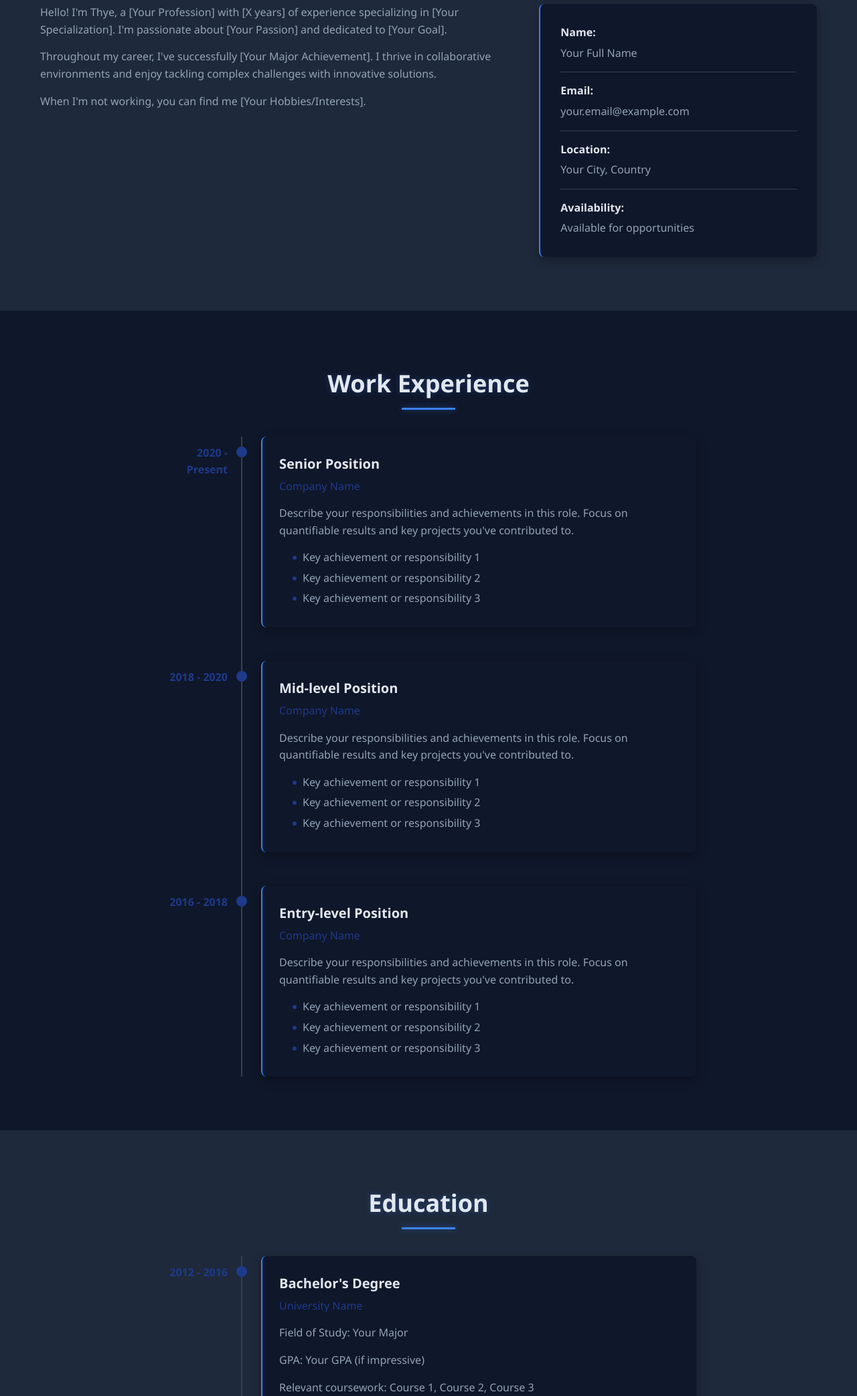
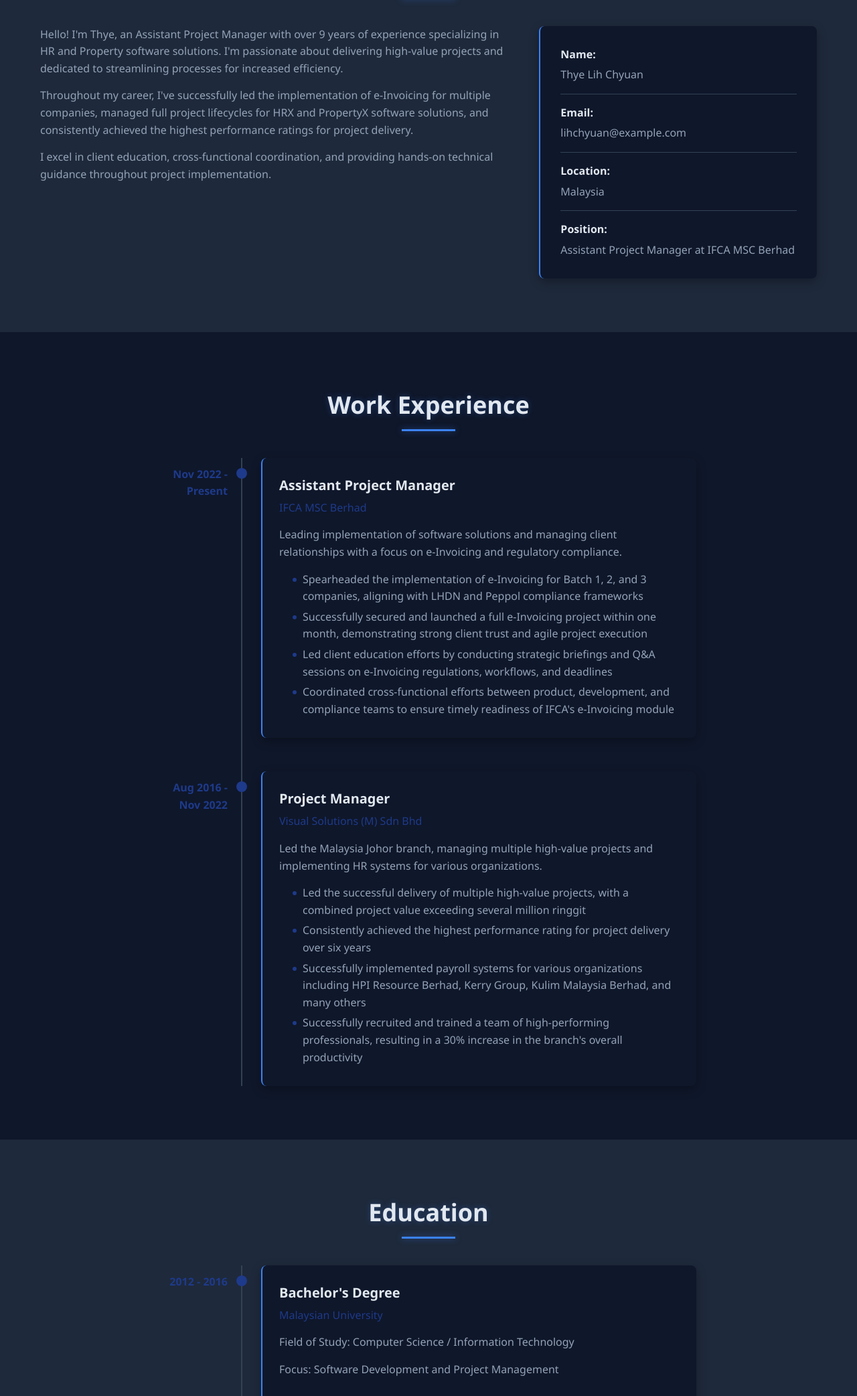
Before and after one commit to lihchyuan/Resume, a plain HTML site: page index.html in a window 1280 px wide. Shown: the part 715-2800 px from the top of the page at 67% size. Drawn offline with Linux system fonts and the light colour scheme.

Commit message:
Update resume with Thye Lih Chyuan's professional information from JobStreet profile

```diff
--- a/index.html
+++ b/index.html
@@ -36,8 +36,8 @@
         <div class="container">
             <div class="hero-content full-width">
                 <h1>Thye Lih Chyuan</h1>
-                <h2>Professional Title</h2>
-                <p>I'm a passionate professional with expertise in Project Management. Dedicated to delivering high-quality solutions and continuous learning.</p>
+                <h2>Assistant Project Manager</h2>
+                <p>Experienced Project Manager with a strong background in HR and Property software solutions. Proven track record in end-to-end project management, client support, and team leadership.</p>
                 <div class="hero-buttons">
                     <a href="#contact" class="btn primary-btn">Contact Me</a>
                     <a href="assets/resume.pdf" class="btn secondary-btn" download>Download CV</a>
@@ -51,26 +51,26 @@
             <h2 class="section-title">About Me</h2>
             <div class="about-content">
                 <div class="about-text">
-                    <p>Hello! I'm Thye, a [Your Profession] with [X years] of experience specializing in [Your Specialization]. I'm passionate about [Your Passion] and dedicated to [Your Goal].</p>
-                    <p>Throughout my career, I've successfully [Your Major Achievement]. I thrive in collaborative environments and enjoy tackling complex challenges with innovative solutions.</p>
-                    <p>When I'm not working, you can find me [Your Hobbies/Interests].</p>
+                    <p>Hello! I'm Thye, an Assistant Project Manager with over 9 years of experience specializing in HR and Property software solutions. I'm passionate about delivering high-value projects and dedicated to streamlining processes for increased efficiency.</p>
+                    <p>Throughout my career, I've successfully led the implementation of e-Invoicing for multiple companies, managed full project lifecycles for HRX and PropertyX software solutions, and consistently achieved the highest performance ratings for project delivery.</p>
+                    <p>I excel in client education, cross-functional coordination, and providing hands-on technical guidance throughout project implementation.</p>
                 </div>
                 <div class="about-details">
                     <div class="detail-item">
                         <span class="detail-label">Name:</span>
-                        <span class="detail-value">Your Full Name</span>
+                        <span class="detail-value">Thye Lih Chyuan</span>
                     </div>
                     <div class="detail-item">
                         <span class="detail-label">Email:</span>
-                        <span class="detail-value">your.email@example.com</span>
+                        <span class="detail-value">lihchyuan@example.com</span>
                     </div>
                     <div class="detail-item">
                         <span class="detail-label">Location:</span>
-                        <span class="detail-value">Your City, Country</span>
+                        <span class="detail-value">Malaysia</span>
                     </div>
                     <div class="detail-item">
-                        <span class="detail-label">Availability:</span>
-                        <span class="detail-value">Available for opportunities</span>
+                        <span class="detail-label">Position:</span>
+                        <span class="detail-value">Assistant Project Manager at IFCA MSC Berhad</span>
                     </div>
                 </div>
             </div>
@@ -83,43 +83,31 @@
             <div class="timeline">
                 <div class="timeline-item">
                     <div class="timeline-dot"></div>
-                    <div class="timeline-date">2020 - Present</div>
+                    <div class="timeline-date">Nov 2022 - Present</div>
                     <div class="timeline-content">
-                        <h3>Senior Position</h3>
-                        <h4>Company Name</h4>
-                        <p>Describe your responsibilities and achievements in this role. Focus on quantifiable results and key projects you've contributed to.</p>
+                        <h3>Assistant Project Manager</h3>
+                        <h4>IFCA MSC Berhad</h4>
+                        <p>Leading implementation of software solutions and managing client relationships with a focus on e-Invoicing and regulatory compliance.</p>
                         <ul>
-                            <li>Key achievement or responsibility 1</li>
-                            <li>Key achievement or responsibility 2</li>
-                            <li>Key achievement or responsibility 3</li>
+                            <li>Spearheaded the implementation of e-Invoicing for Batch 1, 2, and 3 companies, aligning with LHDN and Peppol compliance frameworks</li>
+                            <li>Successfully secured and launched a full e-Invoicing project within one month, demonstrating strong client trust and agile project execution</li>
+                            <li>Led client education efforts by conducting strategic briefings and Q&A sessions on e-Invoicing regulations, workflows, and deadlines</li>
+                            <li>Coordinated cross-functional efforts between product, development, and compliance teams to ensure timely readiness of IFCA's e-Invoicing module</li>
                         </ul>
                     </div>
                 </div>
                 <div class="timeline-item">
                     <div class="timeline-dot"></div>
-                    <div class="timeline-date">2018 - 2020</div>
+                    <div class="timeline-date">Aug 2016 - Nov 2022</div>
                     <div class="timeline-content">
-                        <h3>Mid-level Position</h3>
-                        <h4>Company Name</h4>
-                        <p>Describe your responsibilities and achievements in this role. Focus on quantifiable results and key projects you've contributed to.</p>
+                        <h3>Project Manager</h3>
+                        <h4>Visual Solutions (M) Sdn Bhd</h4>
+                        <p>Led the Malaysia Johor branch, managing multiple high-value projects and implementing HR systems for various organizations.</p>
                         <ul>
-                            <li>Key achievement or responsibility 1</li>
-                            <li>Key achievement or responsibility 2</li>
-                            <li>Key achievement or responsibility 3</li>
-                        </ul>
-                    </div>
-                </div>
-                <div class="timeline-item">
-                    <div class="timeline-dot"></div>
-                    <div class="timeline-date">2016 - 2018</div>
-                    <div class="timeline-content">
-                        <h3>Entry-level Position</h3>
-                        <h4>Company Name</h4>
-                        <p>Describe your responsibilities and achievements in this role. Focus on quantifiable results and key projects you've contributed to.</p>
-                        <ul>
-                            <li>Key achievement or responsibility 1</li>
-                            <li>Key achievement or responsibility 2</li>
-                            <li>Key achievement or responsibility 3</li>
+                            <li>Led the successful delivery of multiple high-value projects, with a combined project value exceeding several million ringgit</li>
+                            <li>Consistently achieved the highest performance rating for project delivery over six years</li>
+                            <li>Successfully implemented payroll systems for various organizations including HPI Resource Berhad, Kerry Group, Kulim Malaysia Berhad, and many others</li>
+                            <li>Successfully recruited and trained a team of high-performing professionals, resulting in a 30% increase in the branch's overall productivity</li>
                         </ul>
                     </div>
                 </div>
@@ -136,21 +124,20 @@
                     <div class="timeline-date">2012 - 2016</div>
                     <div class="timeline-content">
                         <h3>Bachelor's Degree</h3>
-                        <h4>University Name</h4>
-                        <p>Field of Study: Your Major</p>
-                        <p>GPA: Your GPA (if impressive)</p>
-                        <p>Relevant coursework: Course 1, Course 2, Course 3</p>
+                        <h4>Malaysian University</h4>
+                        <p>Field of Study: Computer Science / Information Technology</p>
+                        <p>Focus: Software Development and Project Management</p>
                     </div>
                 </div>
                 <div class="timeline-item">
                     <div class="timeline-dot"></div>
-                    <div class="timeline-date">2016 - 2018</div>
+                    <div class="timeline-date">2016 - Present</div>
                     <div class="timeline-content">
-                        <h3>Master's Degree</h3>
-                        <h4>University Name</h4>
-                        <p>Field of Study: Your Major</p>
-                        <p>GPA: Your GPA (if impressive)</p>
-                        <p>Thesis: Your Thesis Title</p>
+                        <h3>Professional Certifications</h3>
+                        <h4>Industry Certifications</h4>
+                        <p>Project Management Professional (PMP)</p>
+                        <p>HR and Payroll System Implementation</p>
+                        <p>e-Invoicing and Regulatory Compliance</p>
                     </div>
                 </div>
             </div>
@@ -165,27 +152,33 @@
                     <h3>Technical Skills</h3>
                     <div class="skill-items">
                         <div class="skill-item">
-                            <div class="skill-name">Skill 1</div>
+                            <div class="skill-name">Project Management</div>
+                            <div class="skill-bar">
+                                <div class="skill-level" style="width: 95%;"></div>
+                            </div>
+                        </div>
+                        <div class="skill-item">
+                            <div class="skill-name">HR & Payroll Systems</div>
                             <div class="skill-bar">
                                 <div class="skill-level" style="width: 90%;"></div>
                             </div>
                         </div>
                         <div class="skill-item">
-                            <div class="skill-name">Skill 2</div>
+                            <div class="skill-name">e-Invoicing Implementation</div>
+                            <div class="skill-bar">
+                                <div class="skill-level" style="width: 90%;"></div>
+                            </div>
+                        </div>
+                        <div class="skill-item">
+                            <div class="skill-name">Software Testing & UAT</div>
                             <div class="skill-bar">
                                 <div class="skill-level" style="width: 85%;"></div>
                             </div>
                         </div>
                         <div class="skill-item">
-                            <div class="skill-name">Skill 3</div>
+                            <div class="skill-name">JIRA & Project Documentation</div>
                             <div class="skill-bar">
-                                <div class="skill-level" style="width: 80%;"></div>
-                            </div>
-                        </div>
-                        <div class="skill-item">
-                            <div class="skill-name">Skill 4</div>
-                            <div class="skill-bar">
-                                <div class="skill-level" style="width: 75%;"></div>
+                                <div class="skill-level" style="width: 85%;"></div>
                             </div>
                         </div>
                     </div>
@@ -229,46 +222,43 @@
             <div class="projects-grid">
                 <div class="project-card">
                     <div class="project-info">
-                        <h3>Project Title 1</h3>
-                        <p>Brief description of the project, technologies used, and your role in it.</p>
+                        <h3>e-Invoicing Implementation</h3>
+                        <p>Led the implementation of e-Invoicing for Batch 1, 2, and 3 companies, ensuring compliance with LHDN and Peppol frameworks. Successfully launched a full project within one month.</p>
                         <div class="project-tags">
-                            <span>Tag 1</span>
-                            <span>Tag 2</span>
-                            <span>Tag 3</span>
+                            <span>e-Invoicing</span>
+                            <span>Regulatory Compliance</span>
+                            <span>Client Education</span>
                         </div>
                         <div class="project-links">
-                            <a href="#" target="_blank"><i class="fas fa-external-link-alt"></i> Live Demo</a>
-                            <a href="#" target="_blank"><i class="fab fa-github"></i> Source Code</a>
+                            <a href="#" target="_blank"><i class="fas fa-external-link-alt"></i> Project Details</a>
                         </div>
                     </div>
                 </div>
                 <div class="project-card">
                     <div class="project-info">
-                        <h3>Project Title 2</h3>
-                        <p>Brief description of the project, technologies used, and your role in it.</p>
+                        <h3>HRX & PropertyX Implementation</h3>
+                        <p>Managed full project lifecycle for HRX and PropertyX software solutions, from initiation to delivery, ensuring on-time and within-budget completion for multiple clients.</p>
                         <div class="project-tags">
-                            <span>Tag 1</span>
-                            <span>Tag 2</span>
-                            <span>Tag 3</span>
+                            <span>HR Systems</span>
+                            <span>Property Management</span>
+                            <span>Software Implementation</span>
                         </div>
                         <div class="project-links">
-                            <a href="#" target="_blank"><i class="fas fa-external-link-alt"></i> Live Demo</a>
-                            <a href="#" target="_blank"><i class="fab fa-github"></i> Source Code</a>
+                            <a href="#" target="_blank"><i class="fas fa-external-link-alt"></i> Case Study</a>
                         </div>
                     </div>
                 </div>
                 <div class="project-card">
                     <div class="project-info">
-                        <h3>Project Title 3</h3>
-                        <p>Brief description of the project, technologies used, and your role in it.</p>
+                        <h3>Enterprise Payroll Systems</h3>
+                        <p>Successfully implemented payroll systems for various organizations including HPI Resource Berhad, Kerry Group (MY, SG, ID, PH), Kulim Malaysia Berhad, and many others.</p>
                         <div class="project-tags">
-                            <span>Tag 1</span>
-                            <span>Tag 2</span>
-                            <span>Tag 3</span>
+                            <span>Payroll</span>
+                            <span>Enterprise Systems</span>
+                            <span>Multi-country Implementation</span>
                         </div>
                         <div class="project-links">
-                            <a href="#" target="_blank"><i class="fas fa-external-link-alt"></i> Live Demo</a>
-                            <a href="#" target="_blank"><i class="fab fa-github"></i> Source Code</a>
+                            <a href="#" target="_blank"><i class="fas fa-external-link-alt"></i> Project Overview</a>
                         </div>
                     </div>
                 </div>
@@ -285,27 +275,26 @@
                         <i class="fas fa-envelope"></i>
                         <div>
                             <h3>Email</h3>
-                            <p>your.email@example.com</p>
+                            <p>lihchyuan@example.com</p>
                         </div>
                     </div>
                     <div class="contact-item">
                         <i class="fas fa-phone"></i>
                         <div>
                             <h3>Phone</h3>
-                            <p>+1 (123) 456-7890</p>
+                            <p>+60 12-345-6789</p>
                         </div>
                     </div>
                     <div class="contact-item">
                         <i class="fas fa-map-marker-alt"></i>
                         <div>
                             <h3>Location</h3>
-                            <p>Your City, Country</p>
+                            <p>Johor, Malaysia</p>
                         </div>
                     </div>
                     <div class="social-links">
-                        <a href="https://linkedin.com/in/yourprofile" target="_blank"><i class="fab fa-linkedin"></i></a>
-                        <a href="https://github.com/yourusername" target="_blank"><i class="fab fa-github"></i></a>
-                        <a href="https://twitter.com/yourusername" target="_blank"><i class="fab fa-twitter"></i></a>
+                        <a href="https://linkedin.com/in/thyelih" target="_blank"><i class="fab fa-linkedin"></i></a>
+                        <a href="https://my.jobstreet.com/profile/thye-lihchyuan-fz5Ks5dDzr" target="_blank"><i class="fas fa-briefcase"></i></a>
                     </div>
                 </div>
                 <div class="contact-form">
@@ -336,7 +325,7 @@
     <footer>
         <div class="container">
             <div class="footer-content">
-                <p>&copy; 2023 Your Name. All Rights Reserved.</p>
+                <p>&copy; 2023 Thye Lih Chyuan. All Rights Reserved.</p>
                 <div class="footer-links">
                     <a href="#">Privacy Policy</a>
                     <a href="#">Terms of Service</a>
```
